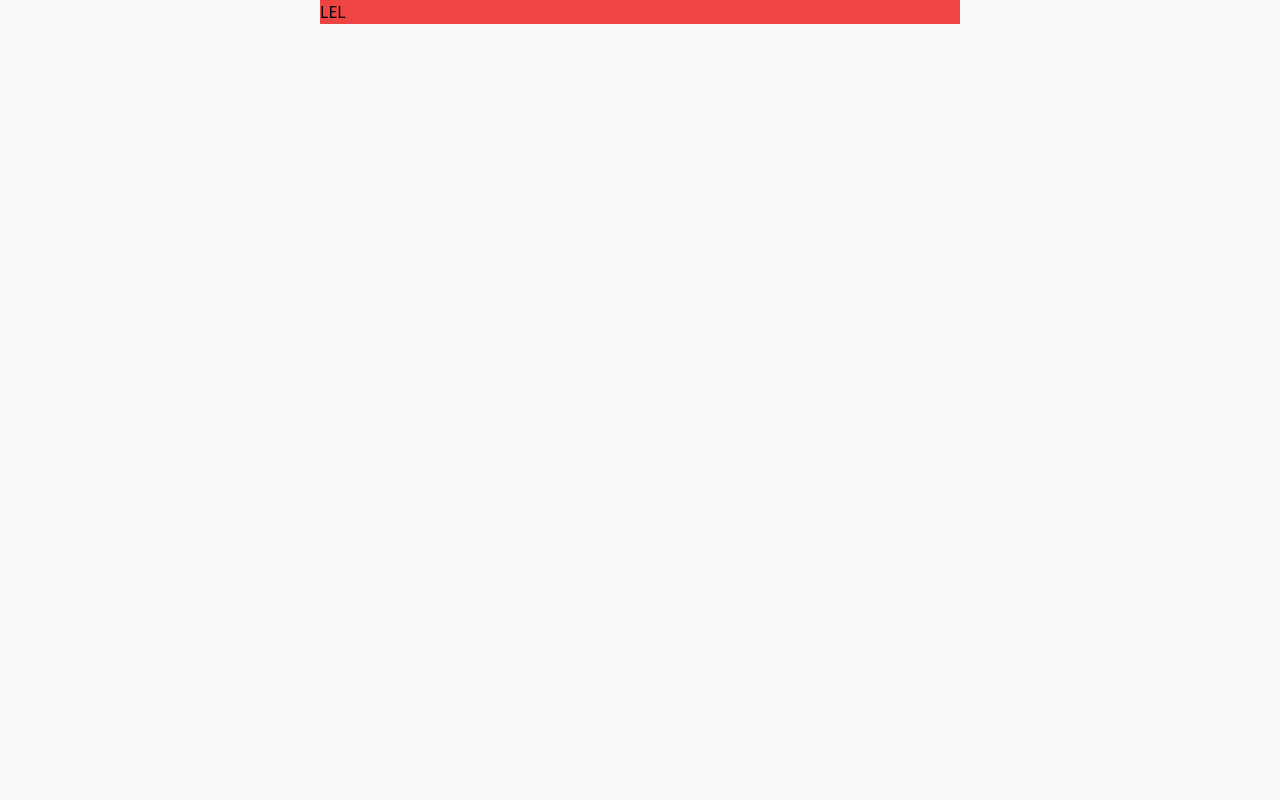
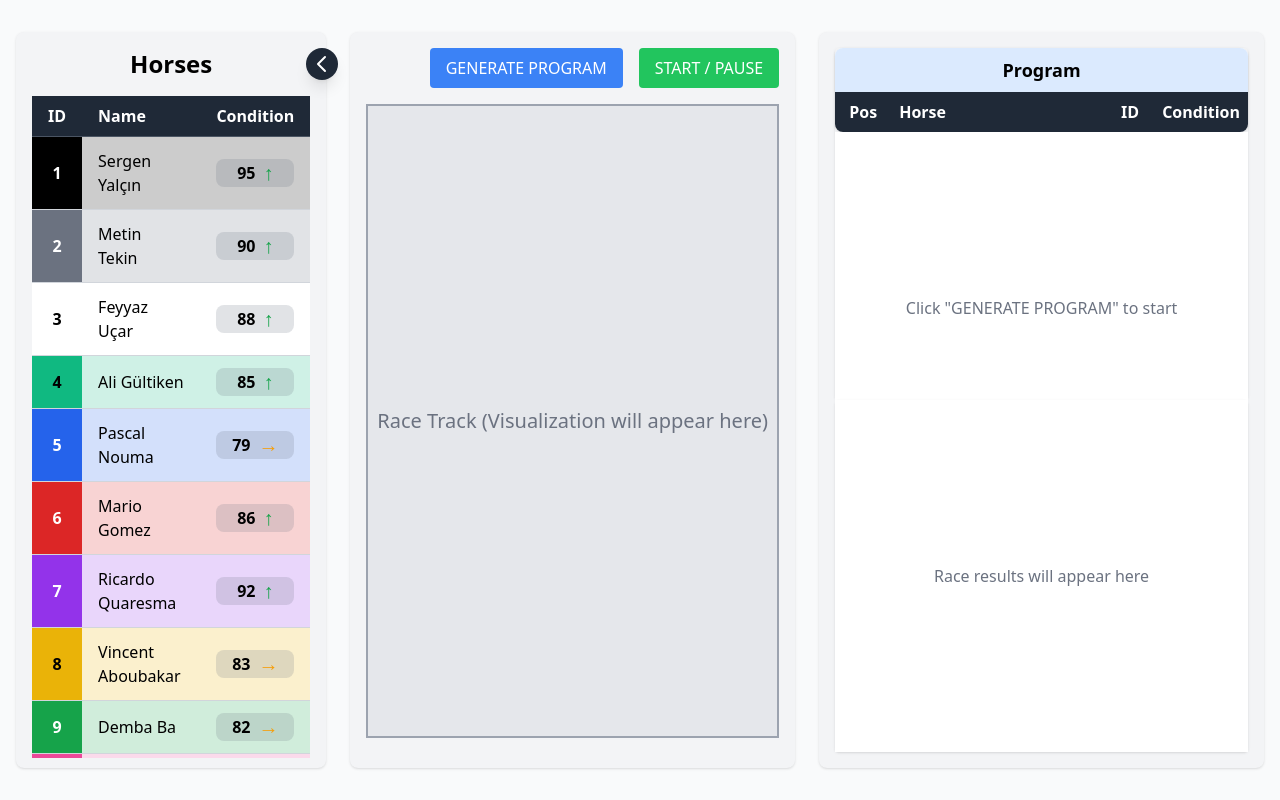
Before and after one commit to ssamilg/horse-race-simulator, a Vue app: page / in a window 1280 px wide. Built offline with nearby package versions, Linux system fonts and the light colour scheme.

Commit message:
feat: reshape layout

```diff
--- a/src/views/HomeView.vue
+++ b/src/views/HomeView.vue
@@ -1,10 +1,103 @@
 <script setup>
+import { ref } from 'vue'
+import HorseList from '@/components/HorseList.vue'
+import HorseTable from '@/components/HorseTable.vue'
+import { HORSES } from '@/constants/horses'
+
+// Sample data for testing - will be replaced with actual race data
+const programHorses = ref([])
+const resultsHorses = ref([])
+const showHorseList = ref(true)
+
+// For demonstration purposes, we'll show some horses in the program
+const generateProgram = () => {
+  // Select 10 random horses for the race
+  const shuffled = [...HORSES].sort(() => 0.5 - Math.random())
+  programHorses.value = shuffled.slice(0, 10)
+
+  // Reset results when generating a new program
+  resultsHorses.value = []
+}
+
+const toggleHorseList = () => {
+  showHorseList.value = !showHorseList.value
+}
 </script>
 
 <template>
-  <div class="w-full h-full flex justify-center items-center">
-    <div class="w-1/2 h-1/2 bg-red-500">
-      LEL
+  <div class="container mx-auto py-8 px-4 h-screen">
+    <!-- <h1 class="text-3xl font-bold text-center mb-8 bg-red-500 text-white py-4 rounded-lg">Horse Racing</h1> -->
+
+    <div class="flex flex-col md:flex-row gap-6 h-full">
+      <!-- Horse List Section with Toggle -->
+      <div v-if="showHorseList" class="md:w-1/3 h-full relative">
+        <button
+          @click="toggleHorseList"
+          class="absolute -right-3 top-4 z-10 bg-gray-800 text-white p-1 rounded-full shadow-lg hover:bg-gray-700"
+          title="Hide Horse List"
+        >
+          <svg xmlns="http://www.w3.org/2000/svg" class="h-6 w-6" fill="none" viewBox="0 0 24 24" stroke="currentColor">
+            <path stroke-linecap="round" stroke-linejoin="round" stroke-width="2" d="M15 19l-7-7 7-7" />
+          </svg>
+        </button>
+        <HorseList />
+      </div>
+
+      <!-- Toggle Button to Show Horse List when hidden -->
+      <div v-else class="flex items-start">
+        <button
+          @click="toggleHorseList"
+          class="bg-gray-800 text-white p-1 rounded-full shadow-lg hover:bg-gray-700"
+          title="Show Horse List"
+        >
+          <svg xmlns="http://www.w3.org/2000/svg" class="h-6 w-6" fill="none" viewBox="0 0 24 24" stroke="currentColor">
+            <path stroke-linecap="round" stroke-linejoin="round" stroke-width="2" d="M9 5l7 7-7 7" />
+          </svg>
+        </button>
+      </div>
+
+      <div class="md:w-2/3 bg-gray-100 rounded-lg shadow p-4" :class="{'md:w-2/3': !showHorseList}">
+        <div class="mb-4 flex justify-end space-x-4">
+          <button
+            class="bg-blue-500 hover:bg-blue-600 text-white py-2 px-4 rounded"
+            @click="generateProgram"
+          >
+            GENERATE PROGRAM
+          </button>
+          <button class="bg-green-500 hover:bg-green-600 text-white py-2 px-4 rounded">
+            START / PAUSE
+          </button>
+        </div>
+
+        <div class="h-[90%] bg-gray-200 mb-4 flex items-center justify-center border-2 border-gray-400">
+          <p class="text-gray-500 text-xl">Race Track (Visualization will appear here)</p>
+        </div>
+      </div>
+
+      <div class="md:w-2/3 bg-gray-100 rounded-lg shadow p-4" :class="{'md:w-1/3': !showHorseList}">
+        <div class="h-full">
+          <div class="rounded shadow h-1/2">
+            <HorseTable
+              :horses="programHorses"
+              title="Program"
+            />
+            <div v-if="programHorses.length === 0" class="flex items-center justify-center h-full bg-white">
+              <p class="text-gray-500">Click "GENERATE PROGRAM" to start</p>
+            </div>
+          </div>
+
+          <div class="rounded shadow h-1/2">
+            <HorseTable
+              v-if="resultsHorses.length > 0"
+              :horses="resultsHorses"
+              title="Results"
+            />
+            <div v-else class="flex items-center justify-center h-full bg-white">
+              <p class="text-gray-500">Race results will appear here</p>
+            </div>
+          </div>
+        </div>
+      </div>
     </div>
   </div>
 </template>
```
